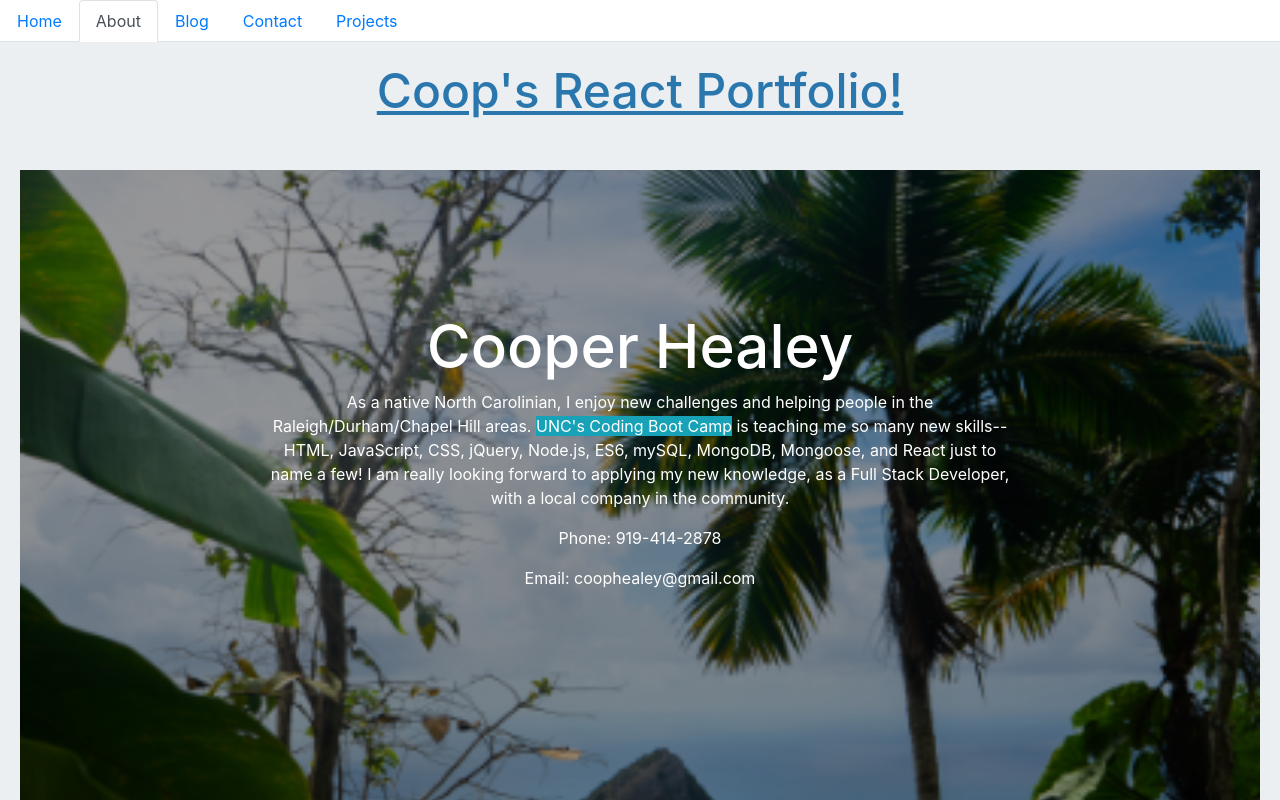
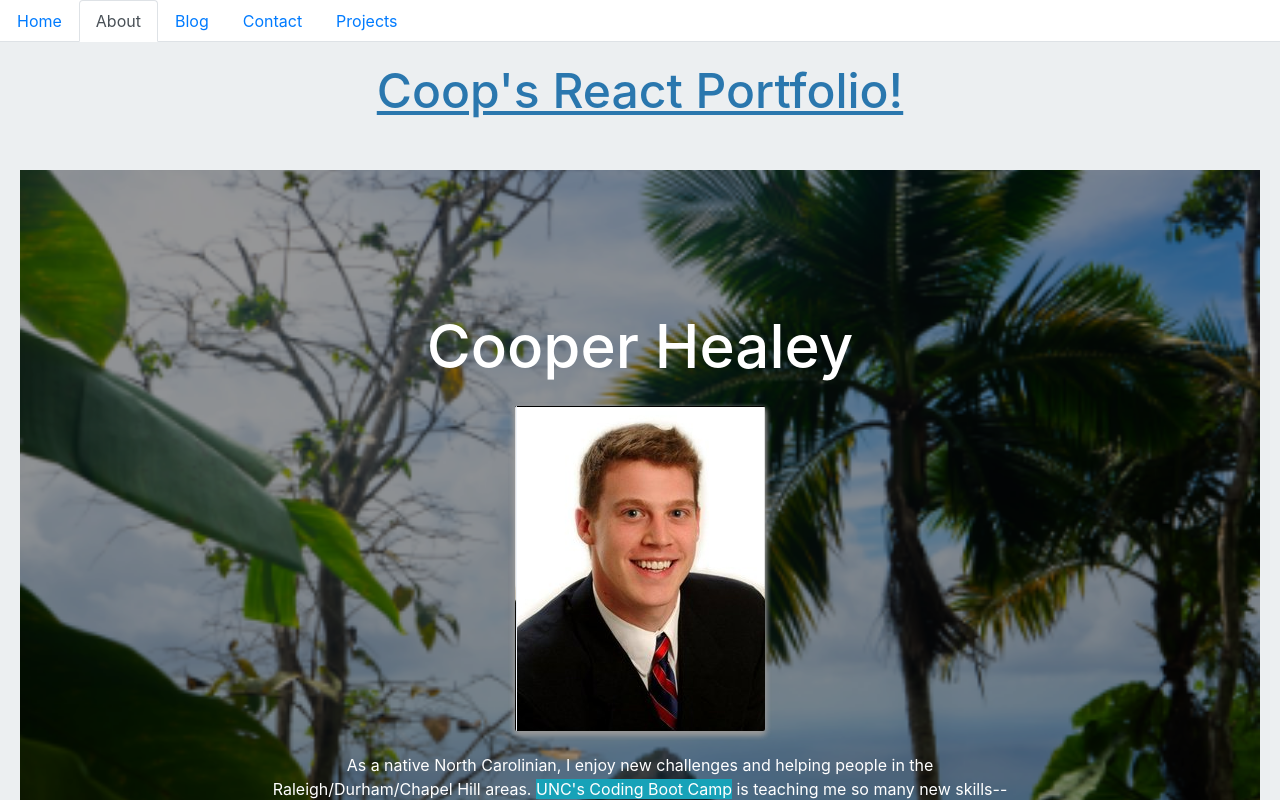
Before and after one commit to codelucid/React-Portfolio, a React (Create React App) app: page /#/about in a window 1280 px wide. Shown: the top 800 px of the page. Built offline with nearby package versions, Linux system fonts and the light colour scheme.

Commit message:
icluded profile picture and tailored CSS

```diff
--- /dev/null
+++ b/src/Components/ProfilePic/index.js
@@ -0,0 +1,13 @@
+import React from "react";
+import "./style.css";
+
+function ProfilePic(props) {
+  return (
+
+    <div className="card" id="profilePic" style={{ backgroundImage: `url(${process.env.PUBLIC_URL}${props.backgroundImage})` }}>
+    </div>
+
+  );
+}
+
+export default ProfilePic;
--- /dev/null
+++ b/src/Components/ProfilePic/style.css
@@ -0,0 +1,4 @@
+.card, #profilePic {
+    max-width: 250px;
+    display: inline-block
+}
--- a/src/pages/About.js
+++ b/src/pages/About.js
@@ -1,13 +1,15 @@
 import React from "react";
 import Mountain from "../components/Mountain";
+import ProfilePic from "../components/ProfilePic";
 
 function About() {
   return (
     <div>
       <Mountain backgroundImage="/images/mountain.png">
       <h1 className="text-center">Cooper Healey</h1>
+      <ProfilePic backgroundImage="/images/ProfilePic.png"/>
       <p className="text-center">As a native North Carolinian, I enjoy new challenges and helping people in the Raleigh/Durham/Chapel Hill areas.
-      {" "}<span class="btn-info">UNC's Coding Boot Camp</span> is teaching me so many new skills--HTML, JavaScript, CSS,
+      {" "}<span className="btn-info">UNC's Coding Boot Camp</span> is teaching me so many new skills--HTML, JavaScript, CSS,
       jQuery, Node.js, ES6, mySQL, MongoDB, Mongoose, and React just to name a few!
       I am really looking forward to applying my new knowledge, as a Full Stack Developer,
       with a local company in the community.</p>
```
